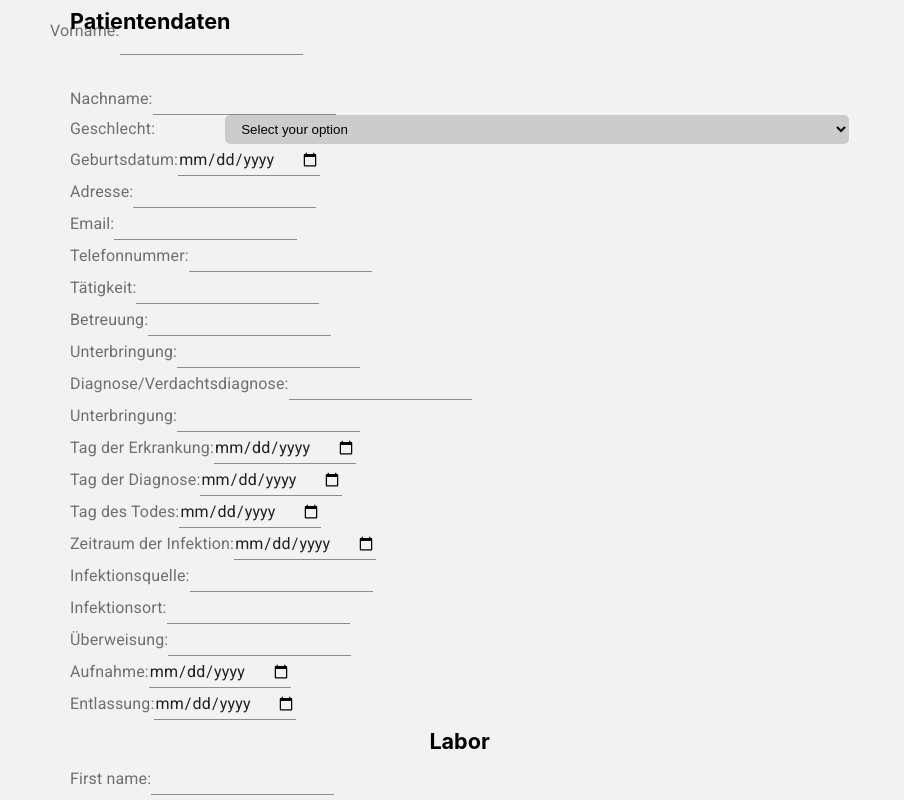
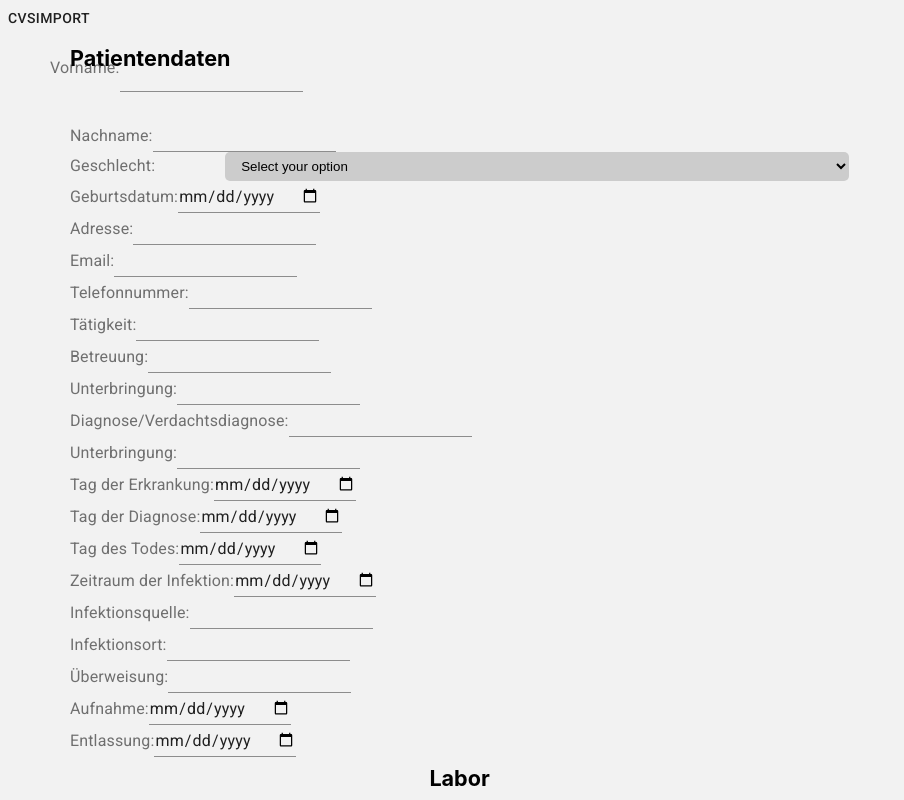
Before and after one commit to suniastar/online-fallregister, a React (Create React App) app in the folder fallregister_frontend/: page / in a window 1280 px wide. Shown: the top 800 px of the page, without its empty margins (0-904 px from the left). Built offline with nearby package versions, Linux system fonts and the light colour scheme; the HTML template or start-up script is replaced by a standard one.

Commit message:
Switch button

```diff
--- a/fallregister_frontend/src/App.js
+++ b/fallregister_frontend/src/App.js
@@ -1,14 +1,38 @@
 import React from 'react';
 //import './App.css';
 import './App_light.css';
+import {Button} from '@material-ui/core/';
 import PatientDataForm from "./PatientDataForm.js"
+import CVSImportForm from './CVSImportForm.js';
 
 class App extends React.Component {
+    constructor(){
+        super();
+        this.state = {buttontext: "cvsimport"};
+        this.onButtonClick = this.onButtonClick.bind(this);
+    }
+
+    onButtonClick(){
+        if(this.state.buttontext === "cvsimport"){
+            this.setState({buttontext: "manueller input"});
+        }else{
+            this.setState({buttontext: "cvsimport"});
+        }
+    }
     render(){
+        let form= <h>oh oh</h>;
+        if(this.state.buttontext === "cvsimport"){
+            form = <PatientDataForm />;
+        }else{
+            form = <CVSImportForm />
+        }
+
         return (
             <div className="App">
                 <header className="App-header">
-                   <PatientDataForm />
+                <Button onClick={this.onButtonClick}>{this.state.buttontext}</Button>
+
+                   {form}
                 </header>
             </div>
         );
```
Also changed, not shown: fallregister_frontend/src/CVSImportForm.js (+6 -1 lines).
